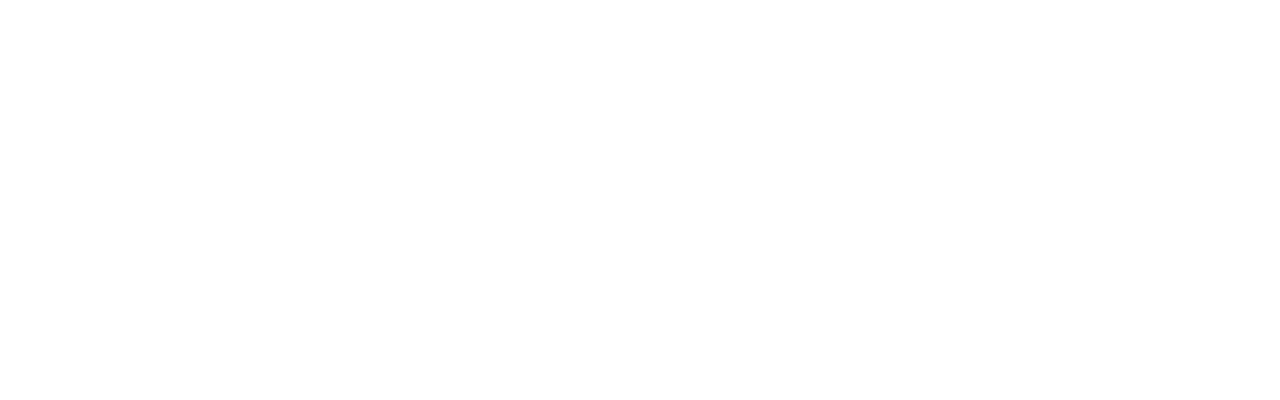
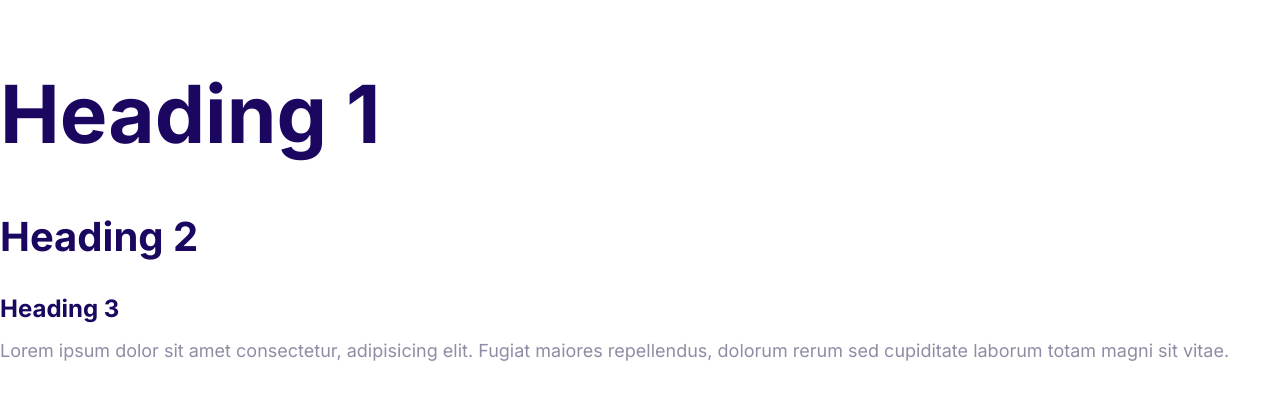
Before and after one commit to bharath-070/cloudfy, a plain HTML site: page moshify/index.html in a window 1280 px wide. Drawn offline with Linux system fonts and the light colour scheme.

Commit message:
define styles for the fonts

```diff
--- a/moshify/css/styles.css
+++ b/moshify/css/styles.css
@@ -1,7 +1,46 @@
 :root{
-    --color-primary:#2584ff:
+    --color-primary:#2584ff;
     --color-secondary:#00d9ff;
     --color-accent:#ff3400;
     --color-headings:#1b0760;
     --color-body:#918ca4;
 }
+html{
+    font-size: 62.5%;
+}
+body{
+    font-family: inter ,Arial, Helvetica, sans-serif;
+    font-size: 2.4rem;
+    line-height: 1.5;
+    color: var(--color-body);
+}
+h1,h2,h3{
+    color: var(--color-headings);
+    margin-bottom: 1rem;
+}
+h1{
+    font-size: 7rem;
+}
+h2{
+    font-size: 4rem;
+}
+h3{
+    font-size: 3rem;
+}
+p{
+    margin-top: 0;
+}
+@media  screen and (min-width:1024px) {
+    body{
+        font-size: 1.8rem;
+    }
+    h1{
+        font-size: 8rem;
+    }
+    h2{
+        font-size: 4rem;
+    }
+    h3{
+        font-size: 2.4rem;
+    }
+}
--- a/moshify/index.html
+++ b/moshify/index.html
@@ -4,8 +4,22 @@
     <meta charset="UTF-8" />
     <meta name="viewport" content="width=device-width, initial-scale=1.0" />
     <title>Document</title>
+    <link rel="preconnect" href="https://fonts.googleapis.com" />
+    <link rel="preconnect" href="https://fonts.gstatic.com" crossorigin />
+    <link
+      href="https://fonts.googleapis.com/css2?family=Inter:wght@100..900&display=swap"
+      rel="stylesheet"
+    />
     <link rel="stylesheet" href="/moshify/css/normalize.css" />
     <link rel="stylesheet" href="/moshify/css/styles.css" />
   </head>
-  <body></body>
+  <body>
+    <h1>Heading 1</h1>
+    <h2>Heading 2</h2>
+    <h3>Heading 3</h3>
+    <p>
+      Lorem ipsum dolor sit amet consectetur, adipisicing elit. Fugiat maiores
+      repellendus, dolorum rerum sed cupiditate laborum totam magni sit vitae.
+    </p>
+  </body>
 </html>
```
